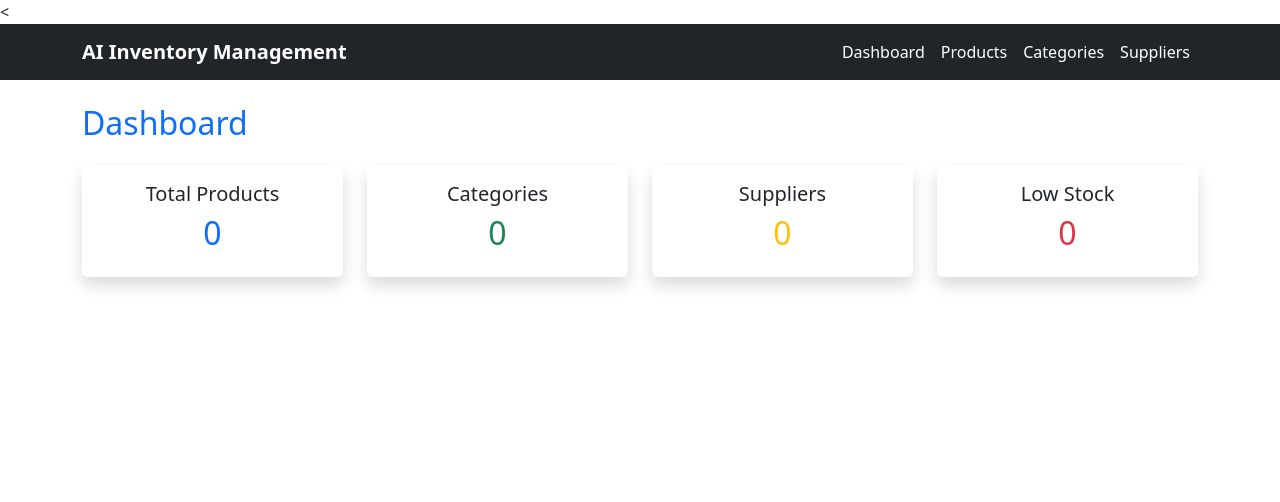
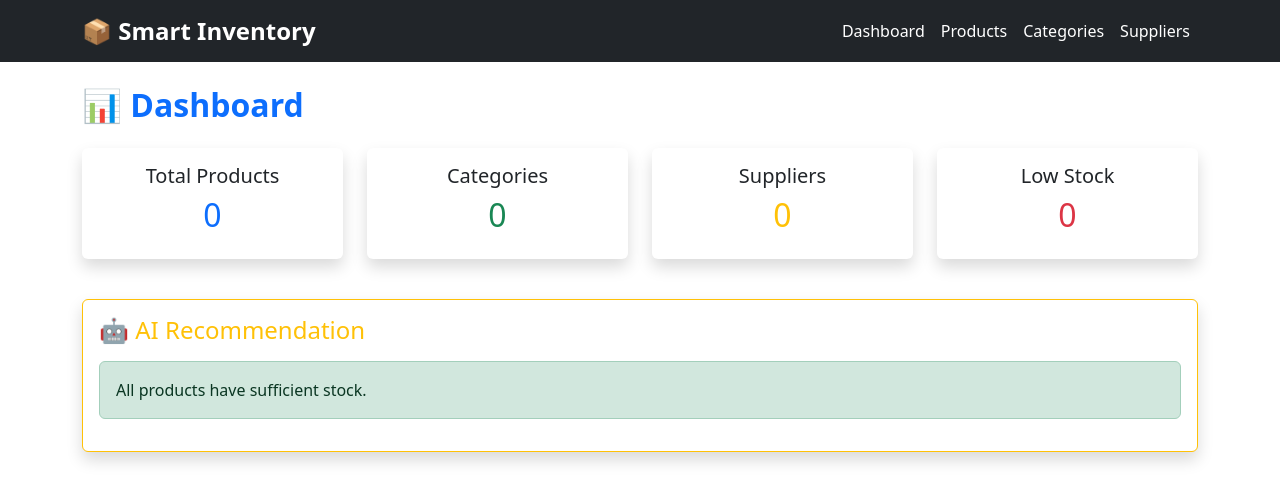
Before and after one commit to Afzal0877/Smart_Inventory_Management_System, a Django app: page / in a window 1280 px wide. Shown: the top 502 px of the page. Run offline with Django 5.2, Linux system fonts and the light colour scheme; data that the repository does not hold is empty.

Commit message:
Completed Smart Inventory Management System

```diff
--- a/inventory/templates/base.html
+++ b/inventory/templates/base.html
@@ -10,7 +10,29 @@
     <title>AI Inventory Management System</title>
 
     <link href="https://cdn.jsdelivr.net/npm/bootstrap@5.3.7/dist/css/bootstrap.min.css" rel="stylesheet">
+<head>
 
+    <meta charset="UTF-8">
+
+    <meta name="viewport" content="width=device-width, initial-scale=1.0">
+
+    <title>AI Inventory Management System</title>
+
+    <link href="https://cdn.jsdelivr.net/npm/bootstrap@5.3.7/dist/css/bootstrap.min.css" rel="stylesheet">
+
+    <style>
+
+        .card{
+            transition:0.3s;
+        }
+
+        .card:hover{
+            transform:translateY(-5px);
+        }
+
+    </style>
+
+</head>
 </head>
 
 <body>
@@ -19,13 +41,15 @@
 
         <div class="container">
 
-            <a class="navbar-brand fw-bold" href="#">
-                AI Inventory Management
-            </a>
+            <a class="navbar-brand fw-bold fs-4" href="{% url 'dashboard' %}">
+    📦 Smart Inventory
+</a>
 
             <div class="navbar-nav ms-auto">
 
-                <a class="nav-link text-white" href="#">Dashboard</a>
+                <a class="nav-link text-white" href="{% url 'dashboard' %}">
+    Dashboard
+</a>
                 <a class="nav-link text-white" href="{% url 'product_list' %}">Products</a>
                 <a class="nav-link text-white" href="{% url 'category_list' %}">
     Categories
--- a/inventory/templates/inventory/dashboard.html
+++ b/inventory/templates/inventory/dashboard.html
@@ -1,9 +1,9 @@
-<{% extends 'base.html' %}
+{% extends 'base.html' %}
 
 {% block content %}
 
-<h2 class="text-primary mb-4">
-    Dashboard
+<h2 class="fw-bold text-primary mb-4">
+    📊 Dashboard
 </h2>
 
 <div class="row">
@@ -12,7 +12,7 @@
         <div class="card shadow border-0">
             <div class="card-body text-center">
                 <h5>Total Products</h5>
-                <h2 class="text-primary">0</h2>
+                <h2 class="text-primary">{{ total_products }}</h2>
             </div>
         </div>
     </div>
@@ -21,7 +21,7 @@
         <div class="card shadow border-0">
             <div class="card-body text-center">
                 <h5>Categories</h5>
-                <h2 class="text-success">0</h2>
+                <h2 class="text-success">{{ total_categories }}</h2>
             </div>
         </div>
     </div>
@@ -30,7 +30,7 @@
         <div class="card shadow border-0">
             <div class="card-body text-center">
                 <h5>Suppliers</h5>
-                <h2 class="text-warning">0</h2>
+                <h2 class="text-warning">{{ total_suppliers }}</h2>
             </div>
         </div>
     </div>
@@ -39,11 +39,52 @@
         <div class="card shadow border-0">
             <div class="card-body text-center">
                 <h5>Low Stock</h5>
-                <h2 class="text-danger">0</h2>
+                <h2 class="text-danger">{{ low_stock }}</h2>
             </div>
         </div>
     </div>
 
 </div>
 
+<div class="card mt-4 border-warning shadow">
+
+    <div class="card-body">
+
+        <h4 class="text-warning">
+            🤖 AI Recommendation
+        </h4>
+
+        {% if low_stock > 0 %}
+
+            <div class="alert alert-warning mt-3">
+
+                <p><strong>Low Stock Products:</strong></p>
+
+                <ul>
+                    {% for product in low_stock_products %}
+                        <li>
+                            <strong>{{ product.name }}</strong>
+                            (Stock: {{ product.quantity }},
+                            Minimum: {{ product.minimum_stock }})
+                        </li>
+                    {% endfor %}
+                </ul>
+
+                <strong>Recommendation:</strong>
+                Reorder these products to avoid stock shortage.
+
+            </div>
+
+        {% else %}
+
+            <div class="alert alert-success mt-3">
+                All products have sufficient stock.
+            </div>
+
+        {% endif %}
+
+    </div>
+
+</div>
+
 {% endblock %}
--- a/inventory/urls.py
+++ b/inventory/urls.py
@@ -3,10 +3,15 @@ from . import views
 
 urlpatterns = [
     path('', views.dashboard, name='dashboard'),
+
     path('categories/', views.category_list, name='category_list'),
     path('categories/add/', views.add_category, name='add_category'),
+
     path("products/", views.product_list, name="product_list"),
-path("products/add/", views.add_product, name="add_product"),
-path("suppliers/", views.supplier_list, name="supplier_list"),
-path("suppliers/add/", views.add_supplier, name="add_supplier"),
+    path("products/add/", views.add_product, name="add_product"),
+    path("products/edit/<int:pk>/", views.edit_product, name="edit_product"),
+
+    path("suppliers/", views.supplier_list, name="supplier_list"),
+    path("suppliers/add/", views.add_supplier, name="add_supplier"),
+    path("products/delete/<int:pk>/", views.delete_product, name="delete_product"),
 ]
--- a/inventory/views.py
+++ b/inventory/views.py
@@ -1,10 +1,30 @@
-from django.shortcuts import render, redirect
+from django.db.models import F
+from django.shortcuts import render, redirect, get_object_or_404
 from .models import Category, Product, Supplier
 from .forms import ProductForm, SupplierForm
 
 
 def dashboard(request):
-    return render(request, 'inventory/dashboard.html')
+
+    total_products = Product.objects.count()
+    total_categories = Category.objects.count()
+    total_suppliers = Supplier.objects.count()
+
+    low_stock_products = Product.objects.filter(
+        quantity__lt=F("minimum_stock")
+    )
+
+    low_stock = low_stock_products.count()
+
+    return render(request, "inventory/dashboard.html", {
+        "total_products": total_products,
+        "total_categories": total_categories,
+        "total_suppliers": total_suppliers,
+        "low_stock": low_stock,
+        "low_stock_products": low_stock_products,
+    })
+
+
 
 
 
@@ -29,7 +49,13 @@ def add_category(request):
 
     return render(request, 'inventory/category_form.html')
 def product_list(request):
+
     products = Product.objects.all()
+
+    search = request.GET.get("search")
+
+    if search:
+        products = products.filter(name__icontains=search)
 
     return render(request, "inventory/product_list.html", {
         "products": products
@@ -71,3 +97,27 @@ def add_supplier(request):
     return render(request, "inventory/supplier_form.html", {
         "form": form
     })
+def edit_product(request, pk):
+
+    product = get_object_or_404(Product, pk=pk)
+
+    if request.method == "POST":
+        form = ProductForm(request.POST, instance=product)
+
+        if form.is_valid():
+            form.save()
+            return redirect("product_list")
+
+    else:
+        form = ProductForm(instance=product)
+
+    return render(request, "inventory/product_form.html", {
+        "form": form
+    })
+def delete_product(request, pk):
+
+    product = get_object_or_404(Product, pk=pk)
+
+    product.delete()
+
+    return redirect("product_list")
```
Also changed, not shown: inventory/templates/inventory/product_list.html (+33 -2 lines).
